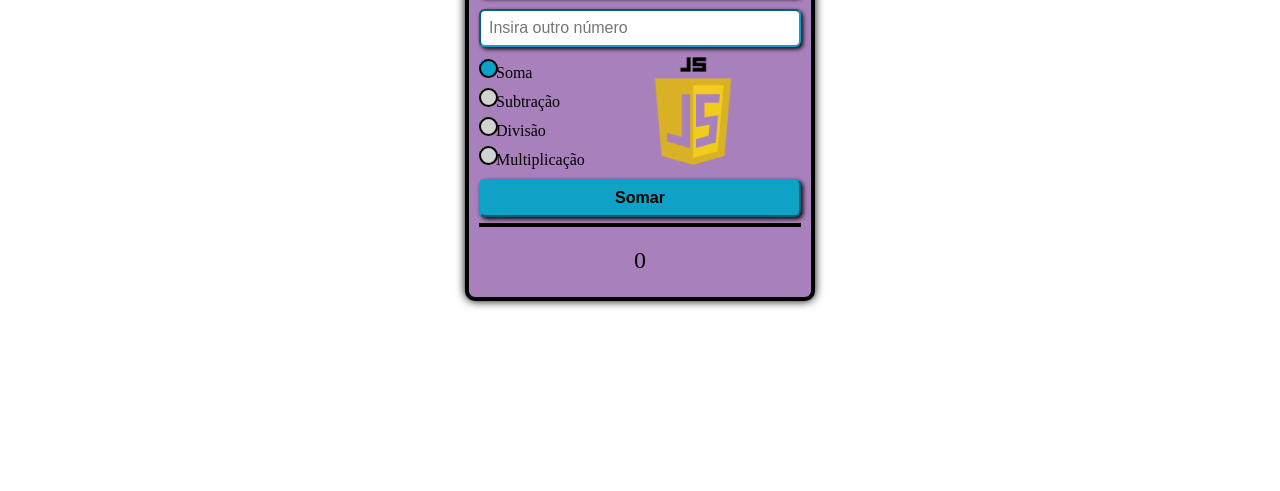
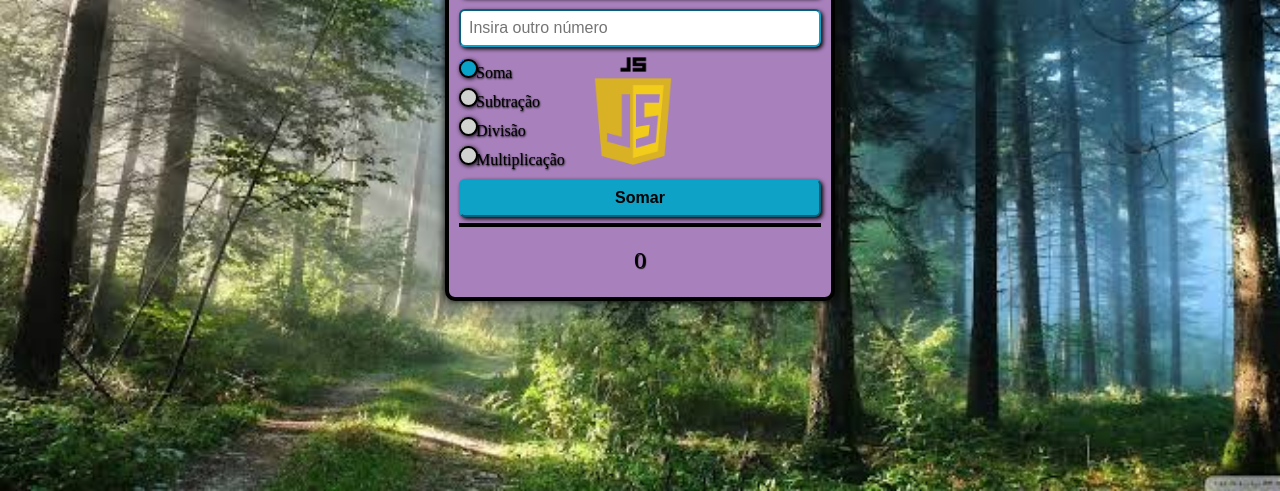
Before and after one commit to damakron/javascript-exercices, a plain HTML site: page ex001/index.html in a window 1280 px wide. Shown: the part 309-800 px from the top of the page. Drawn offline with Linux system fonts and the light colour scheme.

Commit message:
Background e detalhes finais

```diff
--- a/ex001/css/style.css
+++ b/ex001/css/style.css
@@ -15,7 +15,12 @@
 	align-items: center;
 
 }
-html, body {}
+ body {
+	background-image: url("../imgs/background.jpeg");
+	background-attachment: fixed;
+	background-repeat: no-repeat;
+	background-size: cover;
+}
 .container input {
 	border-radius: 6px;
 	font-size: 16px;
@@ -35,8 +40,12 @@ html, body {}
 	box-shadow: 2px 2px 4px black;
 	width: 100%;
 }
+.container label {
+	text-shadow: 0.5px 0.5px 2px black;
+}
 .container input[type="radio"]:after {
 	width: 15px;
+	box-shadow: 1px 1px 4px black;
 	height: 15px;
 	border-radius: 15px;
 	background-color: #d1d3d1;
@@ -62,7 +71,7 @@ input[type='radio']:checked:after {
 .box {
 	background: #a880bc;
 	height: 420px;
-	width: 350px;
+	width: 390px;
 	display: flex;
 	border: solid 4px black;
 	padding: 10px;
@@ -83,6 +92,7 @@ input[type='radio']:checked:after {
 	font-family: Helvetica Sans-Serif;
 	padding: 10px;
 	font-size: 24px;
+	text-shadow:  1px 1px 1px black;
 	margin-top: 10px;
 	text-align: center;
 }
@@ -108,5 +118,4 @@ hr {
 .row .imagem img {
 	width: 116px;
 	position: absolute;
-	margin-left: 40px;
 }
```
Also changed, not shown: ex001/imgs/background.jpeg (added), 1 other file.
